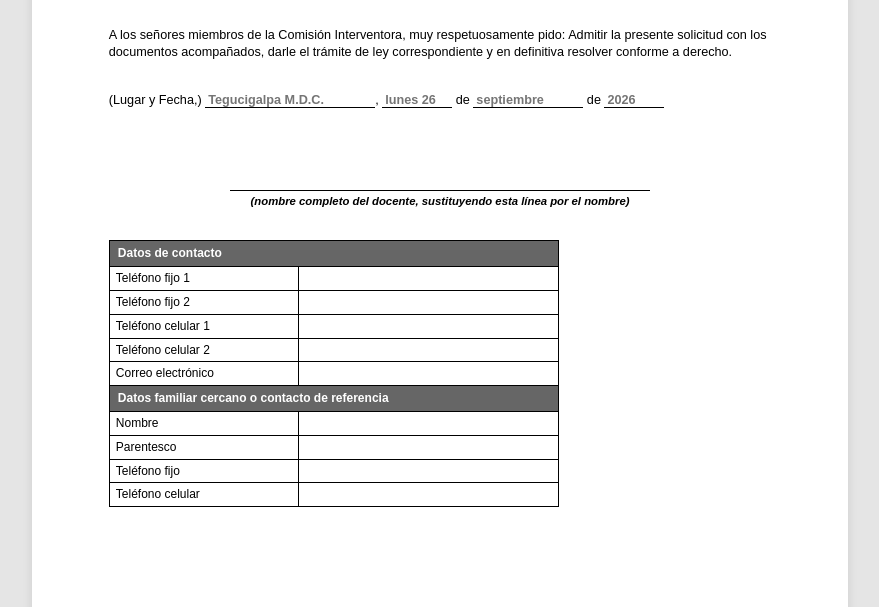
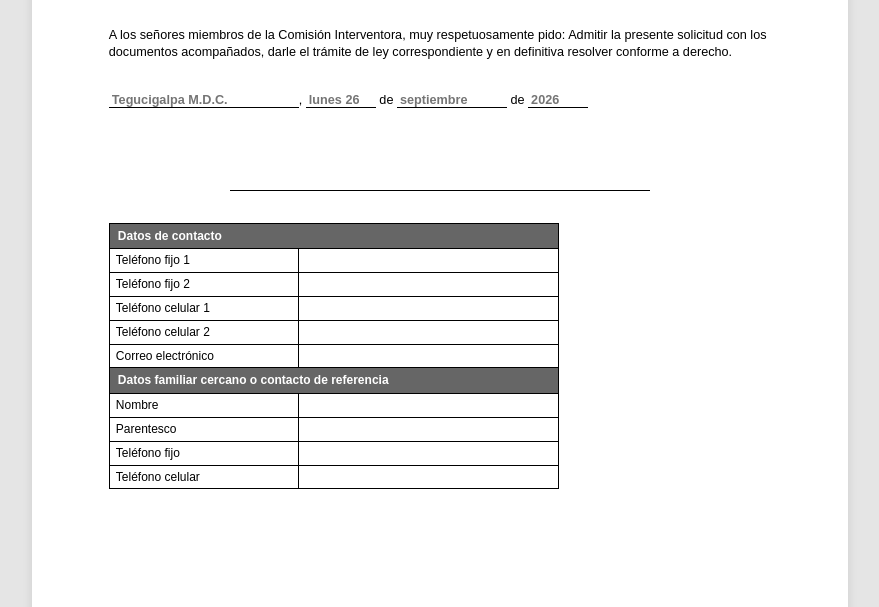
Before and after one commit to profenorma/inprema-pension-form, a plain HTML site: page page2.html in a window 1280 px wide. Shown: the part 193-800 px from the top of the page, without its empty margins (200-1079 px from the left). Drawn offline with Linux system fonts and the light colour scheme.

Commit message:
Remove parentheses from date line and remove explanatory text below signature line on Page 2

```diff
--- a/page2.html
+++ b/page2.html
@@ -47,17 +47,16 @@
 
     <br>
 
-    <!-- Fully Editable Date Line -->
+    <!-- Clean Editable Date Line (No parentheses) -->
     <p class="body-text">
-      (Lugar y Fecha,) <input type="text" class="blank-field" id="lugar" placeholder="Tegucigalpa M.D.C." style="width: 170px;">, <input type="text" class="blank-field" id="dia" placeholder="lunes 26" style="width: 70px;"> de <input type="text" class="blank-field" id="mes" placeholder="septiembre" style="width: 110px;"> de <input type="text" class="blank-field" id="anio" placeholder="2026" style="width: 60px;">
+      <input type="text" class="blank-field" id="lugar" placeholder="Tegucigalpa M.D.C." style="width: 190px;">, <input type="text" class="blank-field" id="dia" placeholder="lunes 26" style="width: 70px;"> de <input type="text" class="blank-field" id="mes" placeholder="septiembre" style="width: 110px;"> de <input type="text" class="blank-field" id="anio" placeholder="2026" style="width: 60px;">
     </p>
 
     <br><br><br>
 
-    <!-- Signature Block -->
+    <!-- Signature Block (Line only, no explanatory text) -->
     <div style="text-align: center; margin-bottom: 30px;">
-      <input type="text" class="blank-field" id="nombreDocenteFirma" style="width: 420px; text-align: center;"><br>
-      <span style="font-size: 8.5pt; font-style: italic; font-weight: bold;">(nombre completo del docente, sustituyendo esta línea por el nombre)</span>
+      <input type="text" class="blank-field" id="nombreDocenteFirma" style="width: 420px; text-align: center;">
     </div>
 
     <!-- Combined Form Table -->
```
